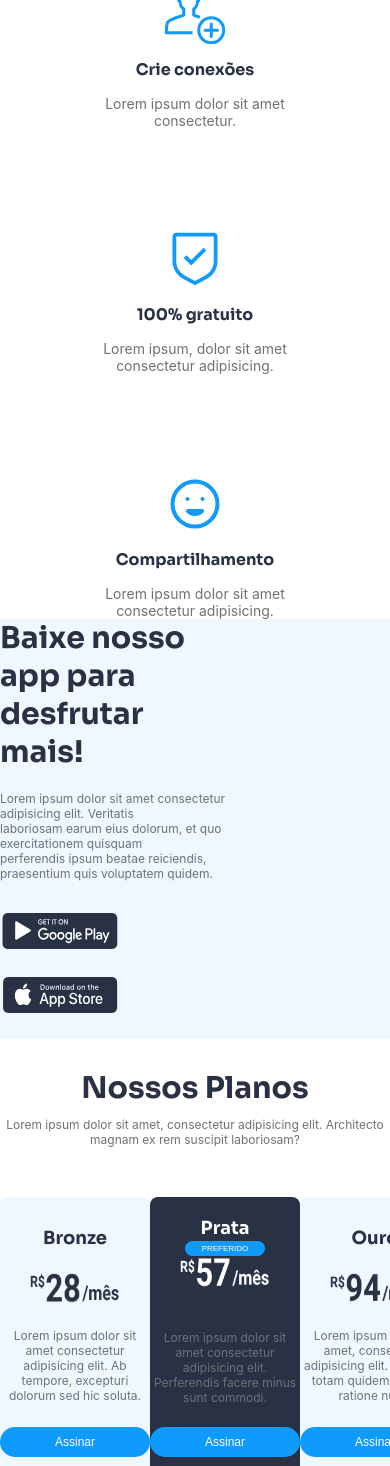
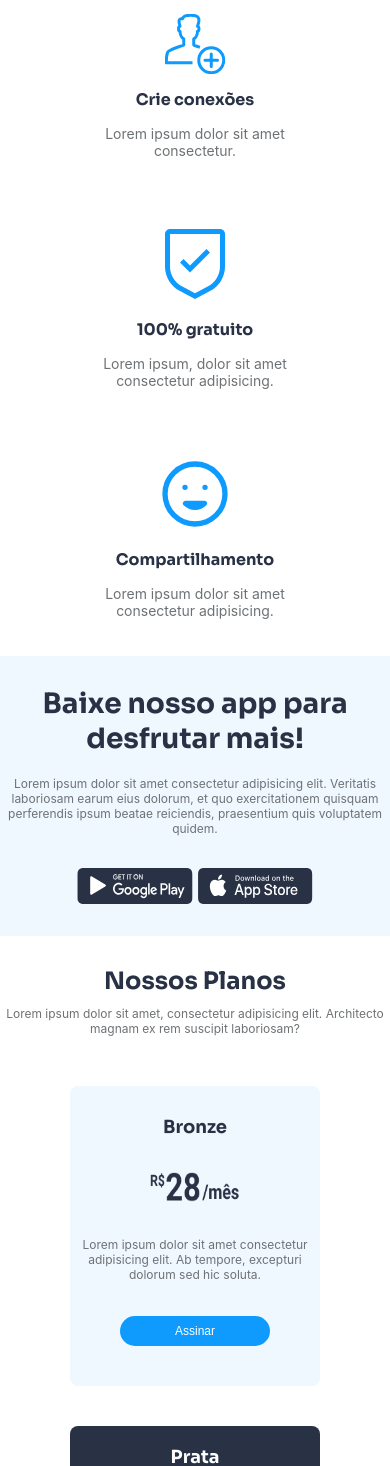
Before and after one commit to LeticiaASA/Rachi, a plain HTML site: page index.html in a window 390 px wide. Shown: the part 534-2000 px from the top of the page. Drawn offline with Linux system fonts and the light colour scheme; a web font is replaced by a local one.

Commit message:
conclusão

```diff
--- a/styles/style.css
+++ b/styles/style.css
@@ -435,13 +435,76 @@
         height: 220px;
         width: 240px;
     }
+    .main-card2{
+        height: 710px;
+    }
     .conj-divs{
         height: 635px;
         display: flex;
         flex-direction: column;
     }
+    .div-conections>img{
+        padding-top: 30px;
+        height: 90px;
+        width: 90px;
+    }
+    .div-gratuito>img{
+        height: 80px;
+        width: 80px;
+    }
+    .div-compartilhamento>img{
+        height: 80px;
+        width: 80px;
+    }
+    .main-card3{
+        height: 280px;
+    }
+    .content2{
+        flex-direction: column;
+        align-items: center;
+        justify-content: space-between;
+    }
+    .div1-card3>h1{
+        padding-top: 30px;
+        font-size: 28px;
+        text-align: center;
+    }
+    .div1-card3>p{
+        text-align: center;
+    }
+    .divimg-card3{
+        display: flex;
+        justify-content: center;
+    }
     .div2-card3>img{
         display: none;
     }
+    .main-card4{
+        height: 1200px;
+    }
+    .main-card4>h1{
+        font-size: 24px;
+    }
+    .planos-style{
+        flex-direction: column;
+        gap: 40px;
+        }
+    .content3>h1{
+        font-size: 24px;
+    }
+    .input-style{
+        height: 100px;
+        flex-direction: column;
+        gap: 20px;
+    }
+    .input-style>::placeholder{
+        font-size: 16px;
+    }
+    .input-style>button{
+        height: 60px;
+        width: 350px;
+        border-radius: 30px;
+        font-size: 18px;
+    }
 
 }
```
